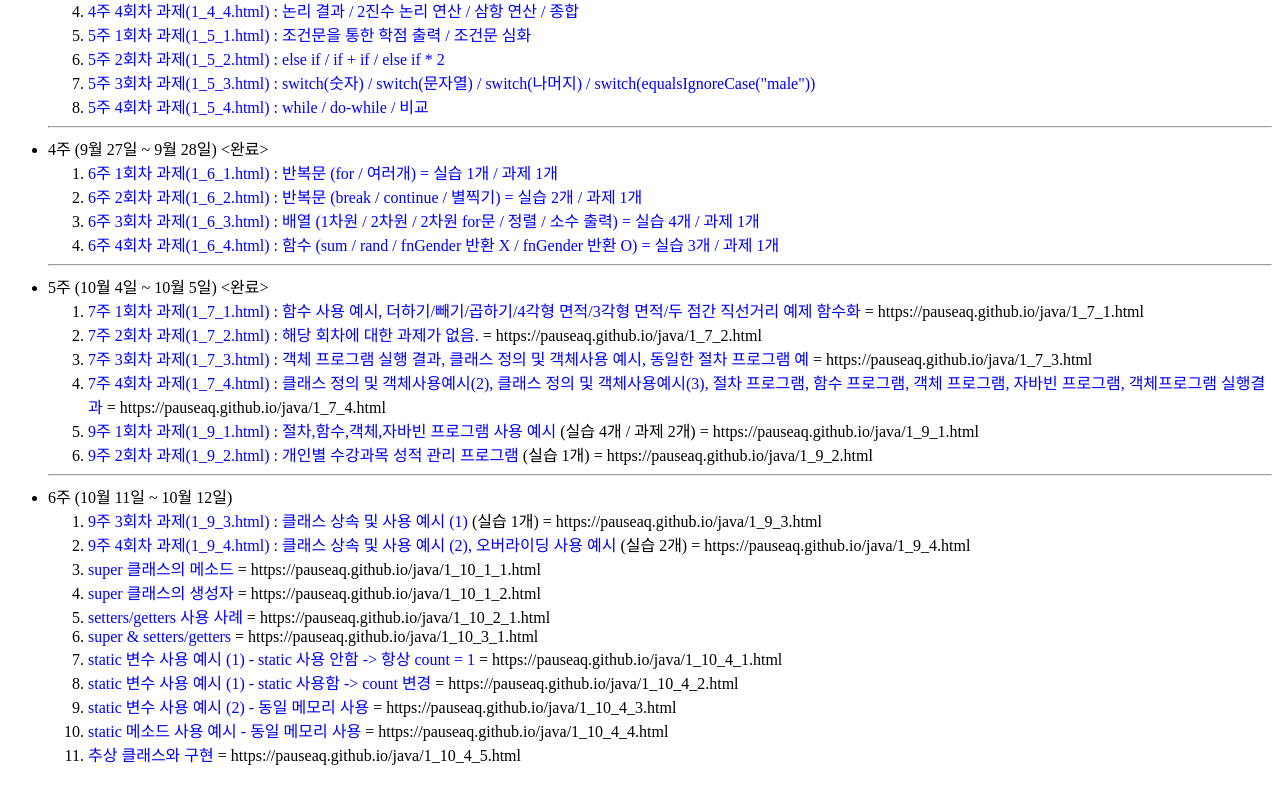
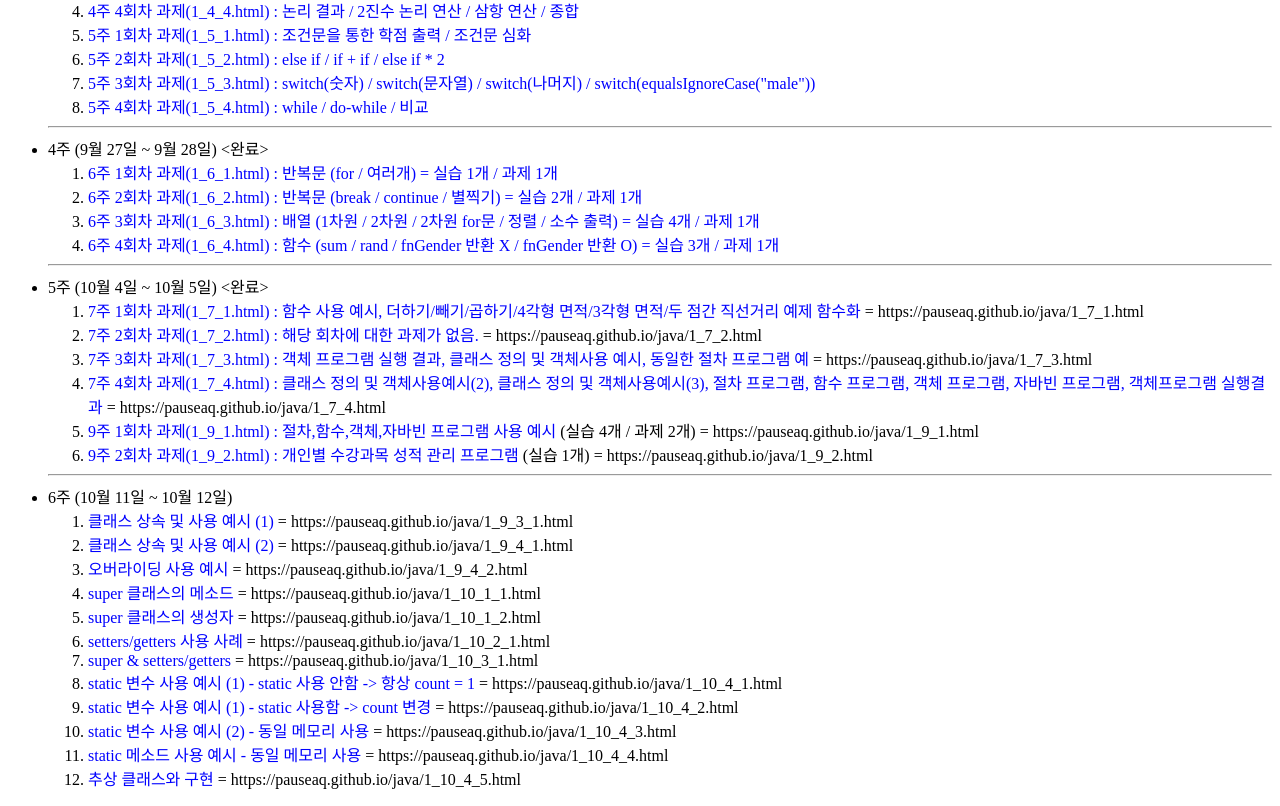
Before and after one commit to pauseaq/pauseaq.github.io, a plain HTML site: page index.html in a window 1280 px wide. Shown: the part 473-1279 px from the top of the page. Before the commit the page ends 1255 px from the top, so only its background shows below. Drawn offline with Linux system fonts and the light colour scheme.

Commit message:
Update index.html

```diff
--- a/index.html
+++ b/index.html
@@ -53,8 +53,9 @@
   </ol> <hr/>
   <li> 6주 (10월 11일 ~ 10월 12일) </li>
   <ol>
-    <li><a href="https://pauseaq.github.io/java/1_9_3.html">9주 3회차 과제(1_9_3.html) : 클래스 상속 및 사용 예시 (1)</a> (실습 1개) = https://pauseaq.github.io/java/1_9_3.html</li>
-    <li><a href="https://pauseaq.github.io/java/1_9_4.html">9주 4회차 과제(1_9_4.html) : 클래스 상속 및 사용 예시 (2), 오버라이딩 사용 예시</a> (실습 2개) = https://pauseaq.github.io/java/1_9_4.html</li>
+    <li><a href="https://pauseaq.github.io/java/1_9_3_1.html">클래스 상속 및 사용 예시 (1)</a> = https://pauseaq.github.io/java/1_9_3_1.html</li>
+    <li><a href="https://pauseaq.github.io/java/1_9_4_1.html">클래스 상속 및 사용 예시 (2)</a> = https://pauseaq.github.io/java/1_9_4_1.html</li>
+    <li><a href="https://pauseaq.github.io/java/1_9_4_2.html">오버라이딩 사용 예시</a> = https://pauseaq.github.io/java/1_9_4_2.html</li>
     <li><a href="https://pauseaq.github.io/java/1_10_1_1.html">super 클래스의 메소드</a> = https://pauseaq.github.io/java/1_10_1_1.html</li>
     <li><a href="https://pauseaq.github.io/java/1_10_1_2.html">super 클래스의 생성자</a> = https://pauseaq.github.io/java/1_10_1_2.html</li>
     <li><a href="https://pauseaq.github.io/java/1_10_2_1.html">setters/getters 사용 사례</a> = https://pauseaq.github.io/java/1_10_2_1.html</li>
```
